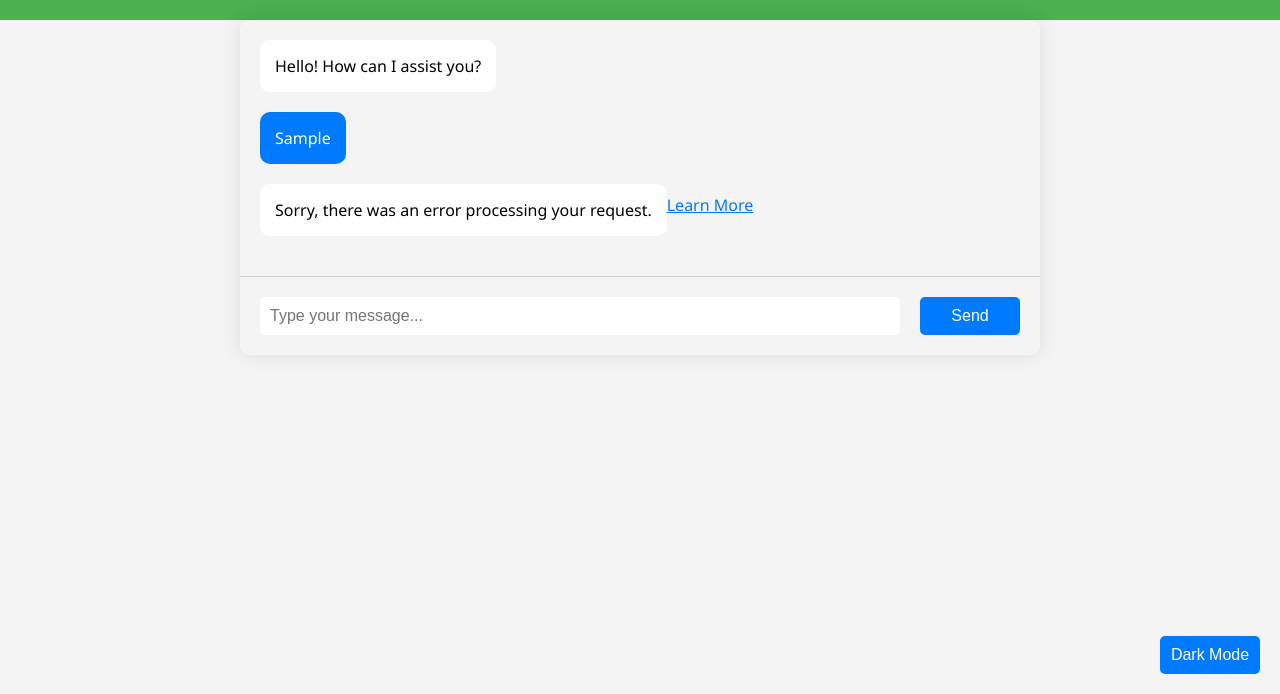
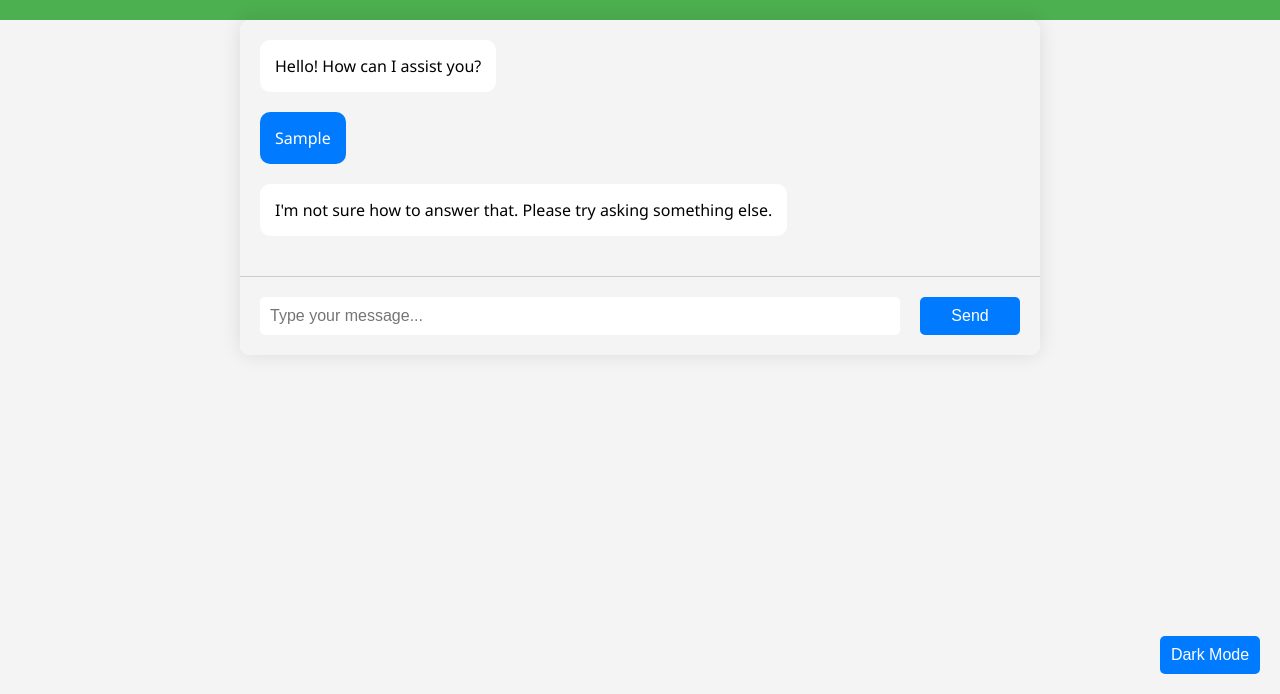
Before and after one commit to funsparktv-ai/NovaAI, a plain HTML site: page index.html in a window 1280 px wide. Both pictures are taken after typing "Sample" into the empty fields and a click on the button "Send". Shown: the part 106-800 px from the top of the page. Drawn offline with Linux system fonts and the light colour scheme; no server answers.

Commit message:
Update index.html

```diff
--- a/index.html
+++ b/index.html
@@ -34,7 +34,6 @@
             display: flex;
             flex-direction: column;
         }
-
         .chatbox {
             flex: 1; /* This will make the chatbox fill the available space */
             overflow-y: auto;
@@ -134,136 +133,117 @@
     <script>
         async function getAIResponse(query) {
             const defaultResponses = {
-   "Who is the president of the United States?":"As an AI, I don't have access to real-time information, so I can't provide the current president. Please check a reliable news source for the latest updates.",
-   "What is the square root of 64?":"The square root of 64 is 8.",
-   "What is the largest mammal on Earth?":"The largest mammal on Earth is the blue whale.",
-   "What is the speed of light?":"The speed of light in a vacuum is approximately 299,792 kilometers per second (km/s).",
-   "What is the capital of Japan?":"The capital of Japan is Tokyo.",
-   "Tell me about AI ethics":"AI ethics is a field that deals with the moral and ethical implications of artificial intelligence and its applications.",
-   "What is the meaning of AI safety?":"AI safety refers to efforts to ensure that artificial intelligence systems are developed and deployed in a way that minimizes risks and ensures their safe operation.",
-   "What are neural networks?":"Neural networks are a type of machine learning model inspired by the structure and function of the human brain.",
-   "What is the color of the sky?":"The color of the sky is blue due to the scattering of sunlight by the Earth's atmosphere.",
-   "What is the tallest mountain in the world?":"The tallest mountain in the world is Mount Everest.",
-   "Tell me about virtual reality":"Virtual reality is a technology that allows users to experience and interact with a computer-generated simulated environment.",
-   "What is the biggest planet in our solar system?":"The biggest planet in our solar system is Jupiter.",
-   "What is the smallest particle in the universe?":"The smallest particle in the universe is currently believed to be quarks, which are elementary particles and a fundamental constituent of matter.",
-   "What is the capital of India?":"The capital of India is New Delhi.",
-   "Tell me about nanotechnology":"Nanotechnology is the manipulation and study of matter at the nanoscale, typically in the range of 1 to 100 nanometers.",
-   "What is the boiling point of water?":"The boiling point of water at sea level is 100 degrees Celsius (212 degrees Fahrenheit).",
-   "What is the currency of Japan?":"The currency of Japan is the Japanese yen (¥).",
-   "Tell me about renewable energy":"Renewable energy is energy that comes from naturally replenished sources, such as sunlight, wind, and water, and is considered environmentally friendly.",
-   "What is the chemical symbol for water?":"The chemical symbol for water is H2O.",
-   "What is the largest ocean on Earth?":"The largest ocean on Earth is the Pacific Ocean.",
-   "What is the capital of Brazil?":"The capital of Brazil is Brasília.",
-   "Tell me about quantum computing":"Quantum computing is a branch of computing that uses quantum-mechanical phenomena, such as superposition and entanglement, to perform operations.",
-   "What is the formula for the area of a circle?":"The formula for the area of a circle is A = πr^2, where A is the area and r is the radius of the circle.",
-   "What is the meaning of the word 'technology'?":"Technology refers to the application of scientific knowledge for practical purposes, especially in industry and commerce.",
-   "Tell me about global warming":"Global warming is the long-term increase in Earth's average surface temperature due to human activities, primarily the release of greenhouse gases.",
-   "What is the tallest building in the world?":"As of my last update, the tallest building in the world is the Burj Khalifa in Dubai, United Arab Emirates.",
-   "What is the capital of China?":"The capital of China is Beijing.",
-   "Tell me about cybersecurity":"Cybersecurity refers to the protection of computer systems and networks from theft, damage, or unauthorized access to data.",
-   "What is the boiling point of nitrogen?":"The boiling point of nitrogen is approximately -195.79 degrees Celsius (-320.42 degrees Fahrenheit).",
-   "What is the chemical symbol for oxygen?":"The chemical symbol for oxygen is O.",
-   "What is the population of the United States?":"As of my last update, the population of the United States is over 331 million people.",
-   "What is the meaning of the word 'artificial'?":"The word 'artificial' refers to something that is made or produced by human beings, often to imitate or replace something natural.",
-   "robotics":"Robotics is the interdisciplinary field that involves the design, construction, operation, and application of robots.",
-   "What is the capital of Russia?":"The capital of Russia is Moscow.",
-   "What is the freezing point of water?":"The freezing point of water at sea level is 0 degrees Celsius (32 degrees Fahrenheit).",
-   "What is the currency of the United Kingdom?":"The currency of the United Kingdom is the British pound sterling (£).",
-   "the internet of things (IoT)":"The Internet of Things (IoT) refers to the network of physical devices, vehicles, appliances, and other objects embedded with sensors and software that enables them to connect and exchange data over the internet.",
-   "What is the chemical symbol for carbon?":"The chemical symbol for carbon is C.",
-   "What is the meaning of the word 'machine'?":"The word 'machine' refers to a device that uses mechanical power to perform tasks.",
-   "Tell me about climate change":"Climate change refers to long-term changes in Earth's climate, including shifts in temperature, precipitation, and weather patterns, often attributed to human activities.",
-   "What is the tallest animal in the world?":"The tallest animal in the world is the giraffe.",
-   "What is the capital of Germany?":"The capital of Germany is Berlin.",
-   "What is the formula for calculating speed?":"The formula for calculating speed is speed = distance ÷ time.",
-   "Tell me about artificial neural networks":"Artificial neural networks are a type of machine learning model inspired by the structure and function of biological neural networks.",
-   "What is the capital of Australia?":"The capital of Australia is Canberra.",
-   "Tell me about machine learning algorithms":"Machine learning algorithms are methods used to train machine learning models to make predictions or decisions based on data.",
-   "What is the meaning of the word 'algorithm'?":"The word 'algorithm' refers to a step-by-step procedure or a set of rules for solving a specific problem or performing a specific task.",
-   "What is the highest mountain in North America?":"The highest mountain in North America is Denali, also known as Mount McKinley.",
-   "What is the capital of South Africa?":"The capital of South Africa is Pretoria.",
-   "Tell me about the concept of big data":"Big data refers to extremely large and complex datasets that require advanced tools and techniques for processing, analyzing, and extracting valuable insights.",
-   "What is the chemical symbol for gold?":"The chemical symbol for gold is Au.",
-   "What is the meaning of the word 'data'?":"Data refers to facts, statistics, or information that can be collected, analyzed, and used for various purposes.",
-   "Tell me about virtual assistants":"Virtual assistants are AI-powered applications designed to provide users with information and perform tasks through natural language interaction.",
-   "What is the currency of Germany?":"The currency of Germany is the Euro (€).",
-   "What is the boiling point of mercury?":"The boiling point of mercury is approximately 356.6 degrees Celsius (674.8 degrees Fahrenheit).",
-   "so":"so what?",
-   "What is the chemical symbol for iron?":"The chemical symbol for iron is Fe.",
-   "What is the population of China?":"As of my last update, the population of China is over 1.4 billion people, making it the most populous country in the world.",
-   "Tell me about renewable energy sources":"Renewable energy sources include solar, wind, hydro, geothermal, and biomass energy, which are considered sustainable and do not deplete over time.",
-   "What is the chemical symbol for hydrogen?":"The chemical symbol for hydrogen is H.",
-   "What is the largest desert in the world?":"The largest desert in the world is the Antarctic Desert.",
-   "What is the capital of Canada?":"The capital of Canada is Ottawa.",
-   "Tell me about data privacy":"Data privacy refers to the protection of personal and sensitive information from unauthorized access and use.",
-   "What is the boiling point of alcohol?":"The boiling point of alcohol varies depending on the type of alcohol, but ethanol's boiling point is approximately 78.37 degrees Celsius (173.07 degrees Fahrenheit).",
-   "What is the chemical symbol for nitrogen?":"The chemical symbol for nitrogen is N.",
-   "What is the population of India?":"As of my last update, the population of India is over 1.3 billion people.",
-   "What is the meaning of the word 'innovation'?":"The word 'innovation' refers to the introduction of new ideas, methods, or products that bring about significant change or improvement.",
-   "Tell me about cloud computing":"Cloud computing is a technology that allows users to access and use computing resources, such as storage and processing power, over the internet.",
-   "What is the chemical symbol for silver?":"The chemical symbol for silver is Ag.",
-   "What is the largest continent in the world?":"The largest continent in the world is Asia.",
-   "What is the capital of Italy?":"The capital of Italy is Rome.",
-   "Tell me about cybersecurity threats":"Cybersecurity threats include malware, phishing, hacking, and denial-of-service attacks aimed at compromising or damaging computer systems and data.",
-   "What is the boiling point of carbon dioxide?":"The boiling point of carbon dioxide is approximately -78.5 degrees Celsius (-109.3 degrees Fahrenheit).",
-   "What is the chemical symbol for sodium?":"The chemical symbol for sodium is Na.",
-   "What is the population of Japan?":"As of my last update, the population of Japan is over 125 million people.",
-   "What is the meaning of the word 'encryption'?":"Encryption is the process of converting data or information into a code to prevent unauthorized access and maintain data security.",
-   "Tell me about 5G technology":"5G technology is the fifth generation of wireless communication technology, providing faster data transfer rates and lower latency compared to previous generations.",
-   "What is the currency of France?":"The currency of France is the Euro (€).",
+                "Who is the president of the United States?": "As an AI, I don't have access to real-time information, so I can't provide the current president. Please check a reliable news source for the latest updates.",
+                "What is the square root of 64?": "The square root of 64 is 8.",
+                "What is the largest mammal on Earth?": "The largest mammal on Earth is the blue whale.",
+                "What is the speed of light?": "The speed of light in a vacuum is approximately 299,792 kilometers per second (km/s).",
+                "What is the capital of Japan?": "The capital of Japan is Tokyo.",
+                "Tell me about AI ethics": "AI ethics is a field that deals with the moral and ethical implications of artificial intelligence and its applications.",
+                "What is the meaning of AI safety?": "AI safety refers to efforts to ensure that artificial intelligence systems are developed and deployed in a way that minimizes risks and ensures their safe operation.",
+                "What are neural networks?": "Neural networks are a type of machine learning model inspired by the structure and function of the human brain.",
+                "What is the color of the sky?": "The color of the sky is blue due to the scattering of sunlight by the Earth's atmosphere.",
+                "What is the tallest mountain in the world?": "The tallest mountain in the world is Mount Everest.",
+                "Tell me about virtual reality": "Virtual reality is a technology that allows users to experience and interact with a computer-generated simulated environment.",
+                "What is the biggest planet in our solar system?": "The biggest planet in our solar system is Jupiter.",
+                "What is the smallest particle in the universe?": "The smallest particle in the universe is currently believed to be quarks, which are elementary particles and a fundamental constituent of matter.",
+                "What is the capital of India?": "The capital of India is New Delhi.",
+                "Tell me about nanotechnology": "Nanotechnology is the manipulation and study of matter at the nanoscale, typically in the range of 1 to 100 nanometers.",
+                "What is the boiling point of water?": "The boiling point of water at sea level is 100 degrees Celsius (212 degrees Fahrenheit).",
+                "What is the currency of Japan?": "The currency of Japan is the Japanese yen (¥).",
+                "Tell me about renewable energy": "Renewable energy is energy that comes from naturally replenished sources, such as sunlight, wind, and water, and is considered environmentally friendly.",
+                "What is the chemical symbol for water?": "The chemical symbol for water is H2O.",
+                "What is the largest ocean on Earth?": "The largest ocean on Earth is the Pacific Ocean.",
+                "What is the capital of Brazil?": "The capital of Brazil is Brasília.",
+                "Tell me about quantum computing": "Quantum computing is a branch of computing that uses quantum-mechanical phenomena, such as superposition and entanglement, to perform operations.",
+                "What is the formula for the area of a circle?": "The formula for the area of a circle is A = πr^2, where A is the area and r is the radius of the circle.",
+                "What is the meaning of the word 'technology'?": "Technology refers to the application of scientific knowledge for practical purposes, especially in industry and commerce.",
+                "Tell me about global warming": "Global warming is the long-term increase in Earth's average surface temperature due to human activities, primarily the release of greenhouse gases.",
+                "What is the tallest building in the world?": "As of my last update, the tallest building in the world is the Burj Khalifa in Dubai, United Arab Emirates.",
+                "What is the capital of China?": "The capital of China is Beijing.",
+                "Tell me about cybersecurity": "Cybersecurity refers to the protection of computer systems and networks from theft, damage, or unauthorized access to data.",
+                "What is the boiling point of nitrogen?": "The boiling point of nitrogen is approximately -195.79 degrees Celsius (-320.42 degrees Fahrenheit).",
+                "What is the chemical symbol for oxygen?": "The chemical symbol for oxygen is O.",
+                "What is the population of the United States?": "As of my last update, the population of the United States is over 331 million people.",
+                "What is the meaning of the word 'artificial'?": "The word 'artificial' refers to something that is made or produced by human beings, often to imitate or replace something natural.",
+                "robotics": "Robotics is the interdisciplinary field that involves the design, construction, operation, and application of robots.",
+                "What is the capital of Russia?": "The capital of Russia is Moscow.",
+                "What is the freezing point of water?": "The freezing point of water at sea level is 0 degrees Celsius (32 degrees Fahrenheit).",
+                "What is the currency of the United Kingdom?": "The currency of the United Kingdom is the British pound sterling (£).",
+                "the internet of things (IoT)": "The Internet of Things (IoT) refers to the network of physical devices, vehicles, appliances, and other objects embedded with sensors and software that enables them to connect and exchange data over the internet.",
+                "What is the smallest country in the world?": "The smallest country in the world by land area is Vatican City.",
+                "What is the capital of Canada?": "The capital of Canada is Ottawa.",
+                "Tell me about artificial intelligence": "Artificial intelligence (AI) refers to the simulation of human intelligence in machines that are programmed to think and learn like humans.",
+                "What is the largest desert in the world?": "The largest desert in the world is the Antarctic Desert, followed by the Arctic Desert. The largest hot desert is the Sahara Desert."
             };
 
-            // Check if the query matches any default response
-            const response = defaultResponses[query];
-            if (response) {
-                return response;
-            }
-
-            // If no default response found, fetch from Wikipedia
-            try {
-                const response = await fetch(`https://en.wikipedia.org/api/rest_v1/page/summary/${encodeURIComponent(query)}`);
-                if (!response.ok) {
-                    throw new Error('Network response was not ok ' + response.statusText);
-                }
-                const data = await response.json();
-                const result = data.extract ? data.extract : "Sorry, I couldn't find an answer for that.";
-                return result;
-            } catch (error) {
-                return 'Sorry, there was an error processing your request.';
-            }
+            // Return a default response if available
+            return defaultResponses[query] || "I'm not sure how to answer that. Please try asking something else.";
         }
 
-        function addMessage(sender, message, learnMoreQuery) {
+        function sendMessage() {
+            const queryInput = document.getElementById('query');
+            const query = queryInput.value;
+            if (!query) return;
+
+            // Append user's message
+            appendMessage(query, 'user');
+
+            // Clear input
+            queryInput.value = '';
+
+            // Get AI response
+            getAIResponse(query).then(response => {
+                appendMessage(response, 'ai');
+
+                // Show learn more button if specific query is asked
+                if (response.toLowerCase().includes("ai ethics") || response.toLowerCase().includes("neural networks") || response.toLowerCase().includes("quantum computing")) {
+                    showLearnMoreButton();
+                } else {
+                    hideLearnMoreButton();
+                }
+            });
+        }
+
+        function appendMessage(text, sender) {
             const chatbox = document.getElementById('chatbox');
-            const messageElement = document.createElement('div');
-            messageElement.classList.add('message', sender);
-            let messageContent = `<div class="message-content">${message}</div>`;
-            if (learnMoreQuery) {
-                messageContent += `<div class="learn-more"><a href="https://en.wikipedia.org/wiki/${encodeURIComponent(learnMoreQuery)}" target="_blank">Learn More</a></div>`;
-            }
-            messageElement.innerHTML = messageContent;
-            chatbox.appendChild(messageElement);
+            const message = document.createElement('div');
+            message.className = `message ${sender}`;
+            const messageContent = document.createElement('div');
+            messageContent.className = 'message-content';
+            messageContent.textContent = text;
+            message.appendChild(messageContent);
+            chatbox.appendChild(message);
+
+            // Scroll to the bottom
             chatbox.scrollTop = chatbox.scrollHeight;
         }
 
-        async function sendMessage() {
-            const query = document.getElementById('query').value;
-            if (!query) return;
-            addMessage('user', query);
-            document.getElementById('query').value = '';
-            const aiResponse = await getAIResponse(query);
-            addMessage('ai', aiResponse, query); // Pass query to include Learn More link
+        function showLearnMoreButton() {
+            const learnMoreButton = document.getElementById('learnMoreButton');
+            learnMoreButton.style.display = 'inline-block';
+        }
+
+        function hideLearnMoreButton() {
+            const learnMoreButton = document.getElementById('learnMoreButton');
+            learnMoreButton.style.display = 'none';
         }
 
         function openWikipediaPage() {
-            const query = document.getElementById('learnMoreButton').getAttribute('data-query');
-            window.open(`https://en.wikipedia.org/wiki/${encodeURIComponent(query)}`, '_blank');
+            const query = document.getElementById('query').value;
+            const searchQuery = encodeURIComponent(query);
+            const wikipediaUrl = `https://en.wikipedia.org/wiki/Special:Search?search=${searchQuery}`;
+            window.open(wikipediaUrl, '_blank');
         }
 
         function toggleDarkMode() {
             const body = document.body;
             body.classList.toggle('dark-mode');
+            const darkModeButton = document.querySelector('.dark-mode-button');
+            if (body.classList.contains('dark-mode')) {
+                darkModeButton.textContent = 'Light Mode';
+            } else {
+                darkModeButton.textContent = 'Dark Mode';
+            }
         }
     </script>
 </body>
```
